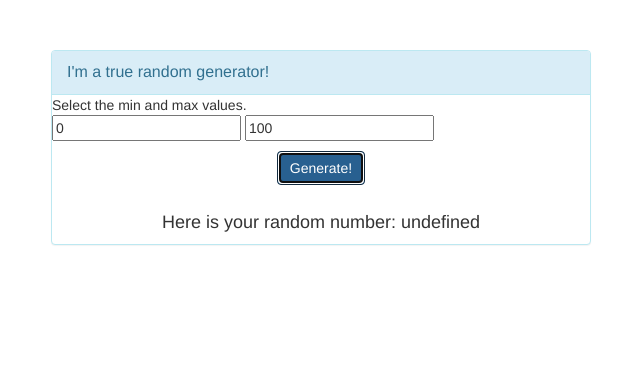
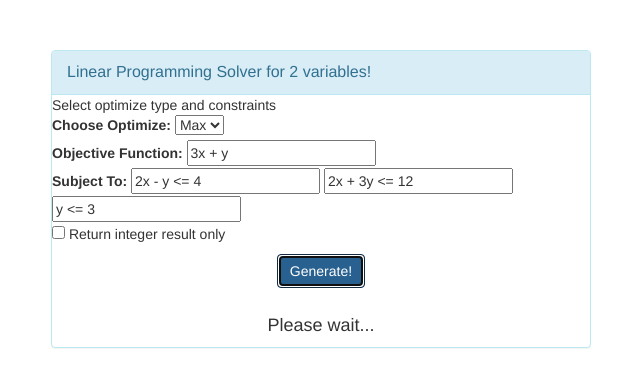
Before and after one commit to maddoxyuan1202/LinearProgram_Solver, a website: page frontend/public/index.html in a window 1280 px wide. Both pictures are taken after a click on the input "Generate!". Shown: the whole page, without its empty margins (319-959 px from the left). Drawn offline with nearby package versions, Linux system fonts and the light colour scheme; no server answers.

Commit message:
update frontend

```diff
--- a/frontend/public/index.html
+++ b/frontend/public/index.html
@@ -28,15 +28,14 @@
         <div class="panel panel-info">
           <div class="panel-heading">
             <div class="panel-title">
-              I'm a true random generator!
+              Linear Programming Solver for 2 variables!
             </div>
           </div>
 
           <div>
             <div>
-              <span>Select the min and max values.</span>
-
-              <div>
+              <span>Select optimize type and constraints</span>
+              <!-- <div>
                 <input
                   type="number"
                   name="min_value"
@@ -49,9 +48,54 @@
                   id="max_value"
                   placeholder="max value"
                 />
+              </div> -->
+              <div>
+                <label for="optimize">Choose Optimize:</label>
+                <select id="optimize">
+                  <option value="max">Max</option>
+                  <option value="min">Min</option>
+                </select>
               </div>
               <div>
+                <label for="objective_func">Objective Function:</label>
+                <input
+                  type="text"
+                  name="objective_func"
+                  id="objective_func"
+                  placeholder="objective"
+                />
+              </div>
+              <div>
+                <label for="subject_to_1">Subject To: </label>
+                <input
+                  type="text"
+                  name="subject_to_1"
+                  id="subject_to_1"
+                  placeholder="constraint 1"
+                />
 
+                <input
+                  type="text"
+                  name="subject_to_2"
+                  id="subject_to_2"
+                  placeholder="constraint 2"
+                />
+
+                <input
+                  type="text"
+                  name="subject_to_3"
+                  id="subject_to_3"
+                  placeholder="constraint 3"
+                />
+              </div>
+              <div>
+                <input
+                  type="checkbox"
+                  name="integer_solution"
+                  id="integer_solution"
+                  placeholder="integer solution"
+                />
+                <span>Return integer result only</span>
               </div>
             </div>
             <div class="text-center padding-y-sm btn-lg btn-block">
@@ -69,7 +113,7 @@
               <span class="loader text-center" id="loader"></span>
 
               <!-- ** show random value here. We modify the text in this span through javascript! ** -->
-              <span id="random-value"></span>
+              <span id="result_by_lp_solver"></span>
             </div>
           </div>
         </div>
--- a/frontend/public/script.js
+++ b/frontend/public/script.js
@@ -1,9 +1,11 @@
 /**
- * Set the initial values of min_value and max_value
+ * Set the initial values of linear programming functions
  */
 function initialize() {
-  document.getElementById("min_value").value = "0";
-  document.getElementById("max_value").value = "100";
+  document.getElementById("objective_func").value = "3x + y";
+  document.getElementById("subject_to_1").value = "2x - y <= 4";
+  document.getElementById("subject_to_2").value = "2x + 3y <= 12";
+  document.getElementById("subject_to_3").value = "y <= 3";
 
   let loader = document.getElementById("loader");
   loader.style.display = "none";
@@ -29,9 +31,9 @@ async function submit() {
   document.body.style.cursor = "wait";
 
   // Accessing the div that has random value
-  let random_value_element = document.getElementById("random-value");
+  let solution_lp = document.getElementById("result_by_lp_solver");
 
-  random_value_element.innerHTML = "Please wait...";
+  solution_lp.innerHTML = "Please wait...";
 
   // Show the loader element (spinning wheels)
   let loader = document.getElementById("loader");
@@ -39,14 +41,24 @@ async function submit() {
 
   try {
     // Get the min/max values from the user
-    let min_value = document.getElementById("min_value").value;
-    let max_value = document.getElementById("max_value").value;
+    //let min_value = document.getElementById("min_value").value;
+    //let max_value = document.getElementById("max_value").value;
+
+    let objective = document.getElementById("objective_func").value;
+    let subject1 = document.getElementById("subject_to_1").value;
+    let subject2 = document.getElementById("subject_to_2").value;
+    let subject3 = document.getElementById("subject_to_3").value;
+    let max_or_min = document.getElementById("optimize").value;
+    let integer_solution = document.getElementById("integer_solution").value;
+
+    //处理字符串 -> object
 
 
-    let request = `http://127.0.0.1:5000/?min_value=${min_value}&max_value=${max_value}`;
+    //let request = `http://127.0.0.1:5000/?min_value=${min_value}&max_value=${max_value}`;
+    let request = `http://127.0.0.1:5000/upload`
     console.log("request: ", request);
+    // Send an HTTP GET request to the backend
 
-    // Send an HTTP GET request to the backend
     const data = await axios.get(request);
 
     console.log("data.data: ", JSON.stringify(data.data, null, 2));
```
Also changed, not shown: input_example.json (added, +23 -0 lines), index_post_test.html (renamed from index_post.html), 3 other files.
